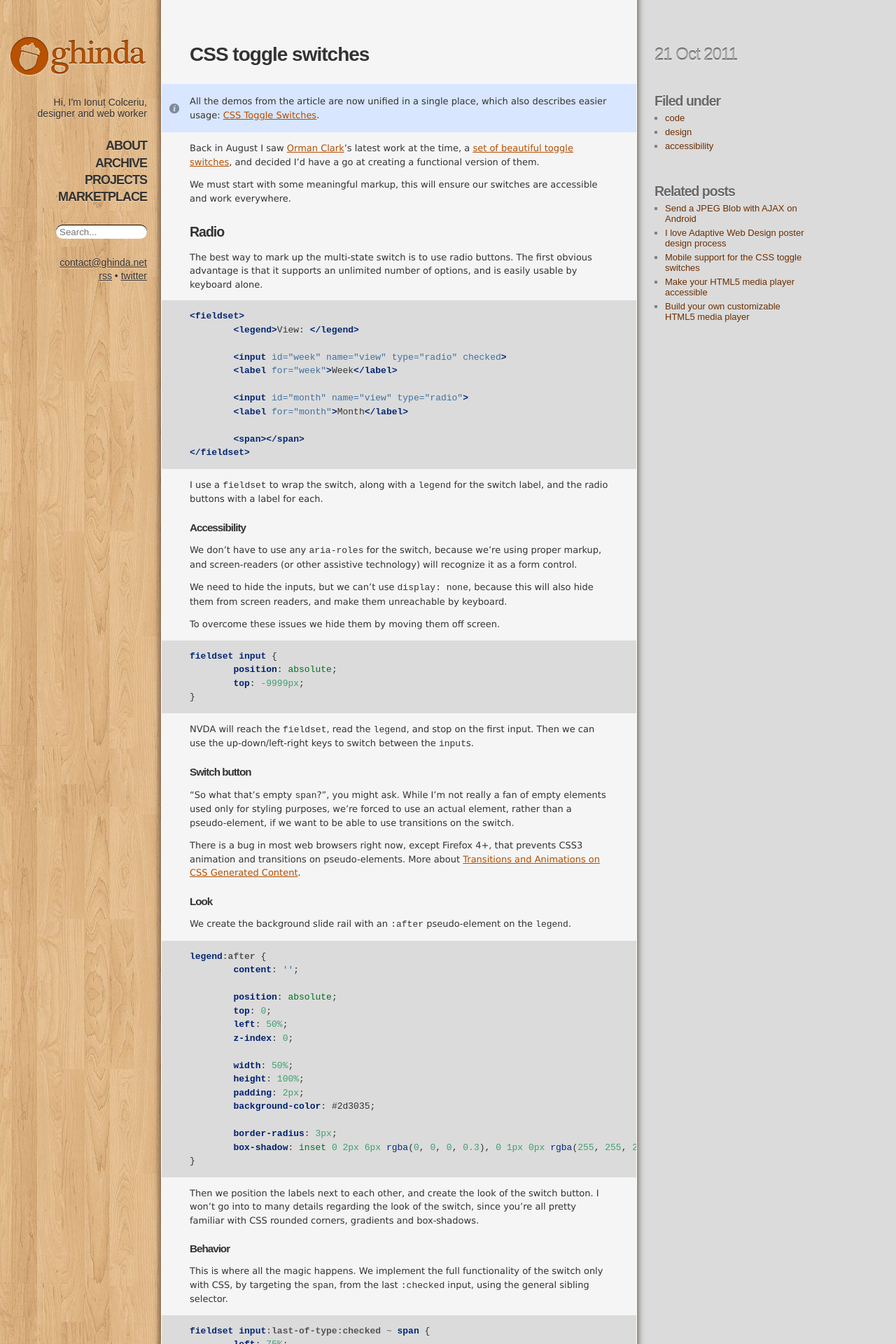
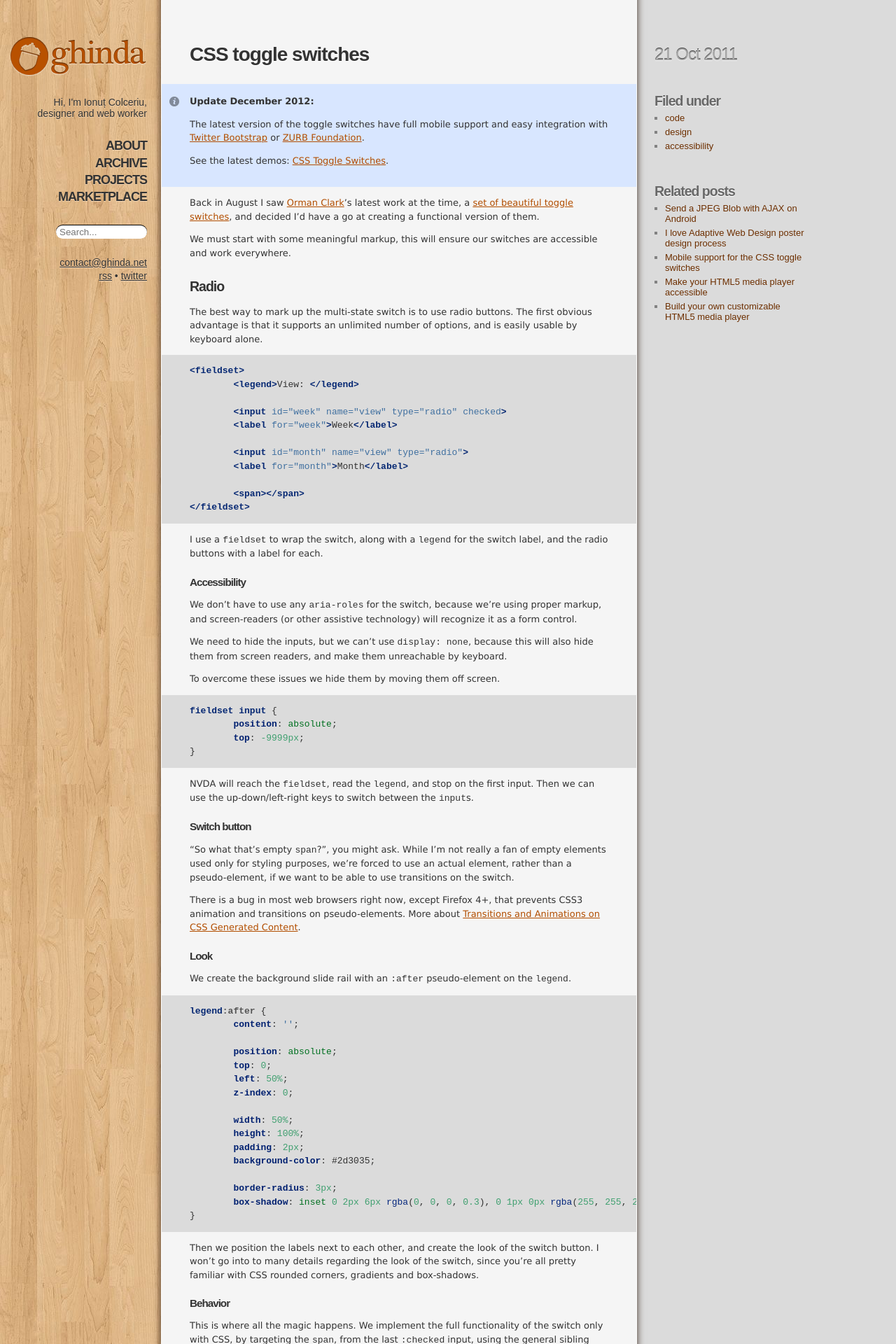
Before and after one commit to ghinda/ghinda.github.com, a Jekyll site: the page built from _posts/2011-10-21-css-toggle-switches.md, in a window 1280 px wide. Shown: the top 1920 px of the page at 70% size. Built offline with Jekyll 4.4.1, drawn with Linux system fonts in a browser that asks for light colours.

Commit message:
Update the updates (yo dawg..) for the CSS toggle switch-related articles. Remove the no-longer needed "maintenance" mode.

```diff
--- a/_posts/2011-10-21-css-toggle-switches.md
+++ b/_posts/2011-10-21-css-toggle-switches.md
@@ -10,7 +10,16 @@ categories:
 
 <div class="notice">
 
-	All the demos from the article are now unified in a single place, which also describes easier usage: <a href="http://ghinda.net/css-toggle-switch/">CSS Toggle Switches</a>.
+	<strong>Update December 2012: </strong>
+
+	<p>
+		The latest version of the toggle switches have full mobile support and easy integration with <a href="http://ghinda.net/css-toggle-switch/bootstrap.html">Twitter Bootstrap</a> or <a href="http://ghinda.net/css-toggle-switch/foundation.html">ZURB Foundation</a>.
+	</p>
+
+	<p>
+		See the latest demos:
+		<a href="http://ghinda.net/css-toggle-switch/">CSS Toggle Switches</a>.
+	</p>
 
 </div>
 
--- a/css/base.css
+++ b/css/base.css
@@ -247,7 +247,7 @@ ul li abbr {
 	margin: 0px -40px;
 	padding: 15px 40px;
 	background-repeat: no-repeat;
-	background-position: 10px center;
+	background-position: 10px 17px;
 }
 .warning {
 	background-color: #FDFFD8;
```
Also changed, not shown: _posts/2012-03-10-css-toggle-switches-mobile.md (+4 -2 lines), maintenance/ghinda-base.css (deleted, +0 -75 lines), maintenance/index.html (deleted, +0 -28 lines), maintenance/big-ghinda.png (deleted), maintenance/ghinda-type-title.png (deleted), maintenance/twitter-icon.png (deleted), maintenance/wood-pattern.jpg (deleted).
